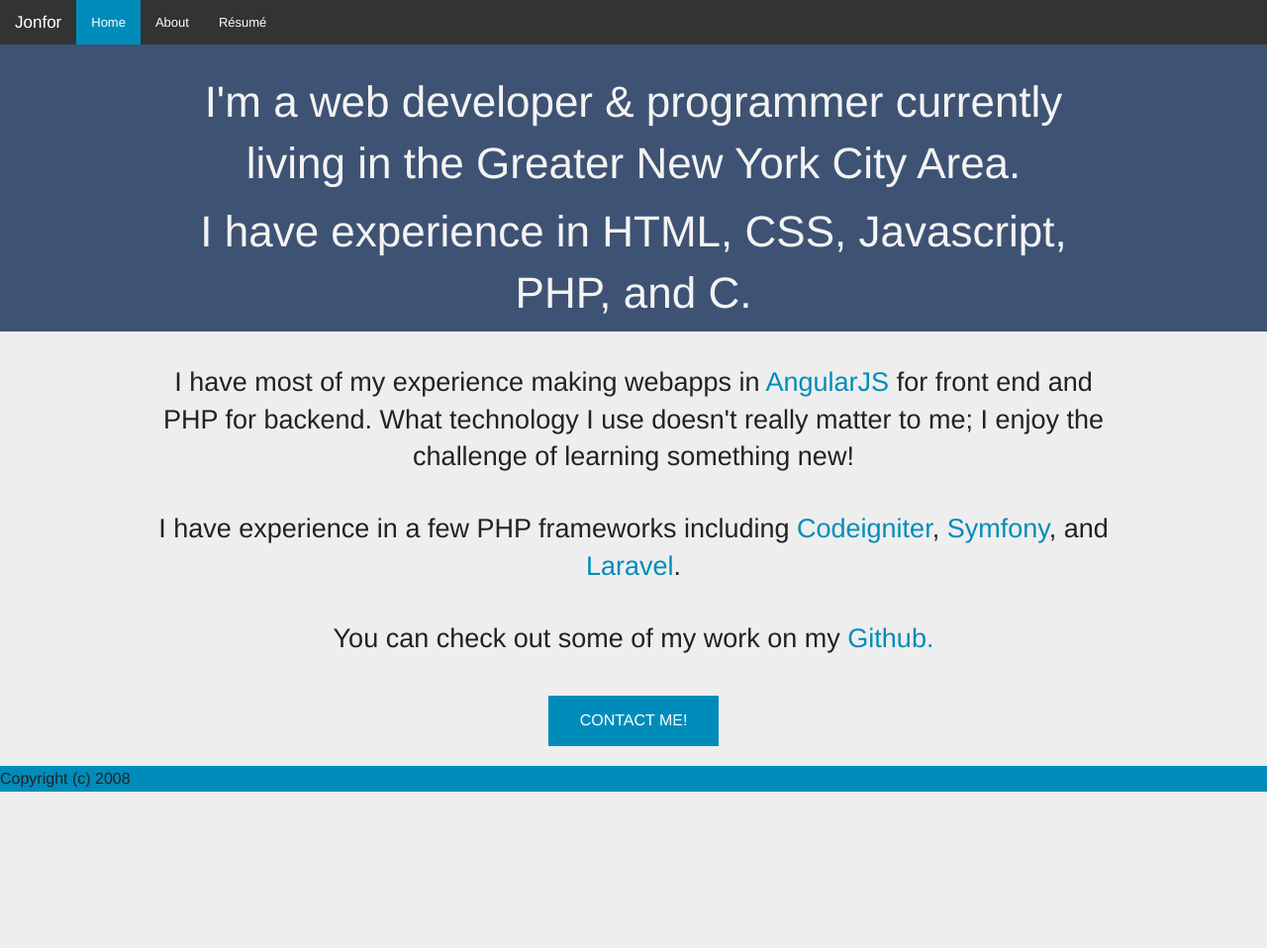
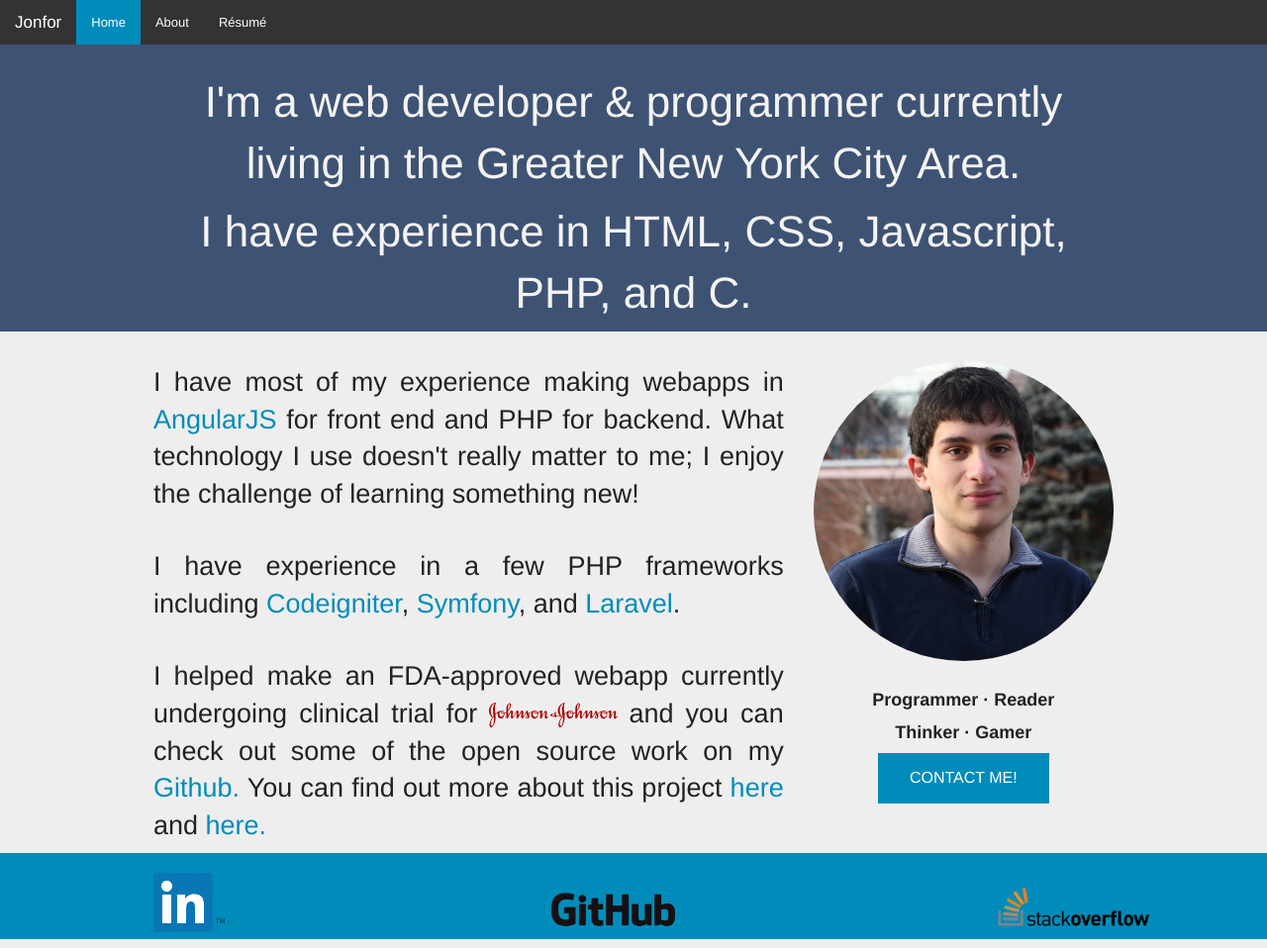
Before and after one commit to Jonfor/jonfor, a plain HTML site: page index.html in a window 1280 px wide. Shown: the whole page at 99% size. Before the commit the page ends 870 px from the top, so only its background shows below. Drawn offline with Linux system fonts and the light colour scheme.

Commit message:
Added J&J and personal info on homepage.

```diff
--- a/css/app.css
+++ b/css/app.css
@@ -14,7 +14,7 @@ body {
 
 .body-text-wrapper {
 	margin-top: 30px;
-	text-align: center;
+	text-align: justify;
 }
 
 .about-intro {
@@ -78,7 +78,6 @@ html, body {
 }
 
 .footer-large {
-	clear: both;
 	padding-bottom: 100px;
 }
 
@@ -86,17 +85,21 @@ html, body {
 	padding-top: 20px;
 }
 
-#footer-links {
+.footer-links {
 	margin: -52px 0 0 52px;
 	overflow: auto;
     width: 100%;
 }
 
-#footer-links div {
+.footer-links div {
 	width: 50%;
 	float: left;
 }
 
-#footer-links div a {
+.footer-links div a {
 	float: right;
 }
+
+.personal-info {
+	text-align: center;
+}
--- a/index.html
+++ b/index.html
@@ -15,7 +15,7 @@
       <nav class="top-bar" data-topbar role="navigation">
         <ul class="title-area">
           <li class="name">
-            <h1><a href="#">Jonfor</a></h1>
+            <h2><a href="#">Jonfor</a></h2>
           </li>
 
           <li class="toggle-topbar menu-icon"><a href="#"><span></span></a></li>
@@ -38,42 +38,96 @@
 
       <div id="header-wrapper">
         <div class="row">
-          <div class="small-12 columns">
+          <div class="large-12 columns show-for-large-up">
             <h1 class="header-text">I'm a web developer & programmer currently living in the Greater New York City Area.</h1>
             <h1 class="header-text">I have experience in HTML, CSS, Javascript, PHP, and C.</h1>
+          </div>
+          <div class="small-12 columns show-for-small-up hide-for-large-up">
+            <h3 class="header-text">I'm a web developer & programmer currently living in the Greater New York City Area.</h3>
+            <h3 class="header-text">I have experience in HTML, CSS, Javascript, PHP, and C.</h3>
+            <a class="button" target="_blank" href="mailto:forscherjonathan@gmail.com?Subject=Hey%20Jon!">CONTACT ME!</a>
           </div>
         </div>
       </div>
 
       <div class="row body-text-wrapper">
-        <div class="small-12 columns">
+        <div class="large-8 small-12 columns">
           <h3>
             I have most of my experience making webapps in <a href="https://angularjs.org/">AngularJS</a> for front end and PHP for backend.
             What technology I use doesn't really matter to me; I enjoy the challenge of learning something new!
           </h3>
-          </br>
+          <br/>
           <h3>
             I have experience in a few PHP frameworks including <a href="http://www.codeigniter.com/">Codeigniter</a>,
             <a href="http://symfony.com/">Symfony</a>,
             and <a href="http://laravel.com/">Laravel</a>.
           </h3>
-          </br>
+          <br/>
           <h3>
-            You can check out some of my work on my <a href="https://github.com/Jonfor">Github.</a>
+            I helped make an FDA-approved webapp currently undergoing clinical
+            trial for <img src="./img/JohnsonandJohnsonLogo.svg" alt="Johnson & Johnson">
+            and you can check out some of the open source work on my
+            <a href="https://github.com/Jonfor">Github.</a>
+            You can find out more about this project
+            <a href="https://clinicaltrials.gov/ct2/show/NCT02299700">here</a>
+            and
+            <a href="http://www.autismspeaks.org/science/science-news/autism-knowledge-engine-wins-microsoft-hug-award">here.</a>
           </h3>
         </div>
-      </div>
-      <div class="row body-text-wrapper">
-        <div class="small-12 columns">
-          <a class="button" target="_blank" href="mailto:forscherjonathan@gmail.com?Subject=Hey%20Jon!">CONTACT ME!</a>
+        <div class="large-4 small-12 columns personal-info">
+          <img id="self" src="./img/best_looking_guy_ever.jpg" alt="A picture of me!" title="Get your mouse off of me!">
+          <h5><b>Programmer · Reader</b></h5>
+          <h5><b>Thinker · Gamer</b></h5>
+            <a class="button" target="_blank" href="mailto:forscherjonathan@gmail.com?Subject=Hey%20Jon!">CONTACT ME!</a>
         </div>
       </div>
 
       <div class="push"></div>
     </div>
 
-    <div class="footer">
-      <p>Copyright (c) 2008</p>
+    <div class="footer show-for-large-up">
+      <div class="row footer-offset">
+        <div class="large-12 columns">
+          <a href="https://www.linkedin.com/in/jonforscher">
+            <img src="img/linkedIn.png" alt="My LinkedIn" title="Go to my LinkedIn">
+          </a>
+          <div class="footer-links footer-links">
+            <div>
+              <a href="https://github.com/Jonfor">
+                <img src="img/GitHub_Logo.png" alt="My Github" title="Go to my Github" width="145" height="30">
+              </a>
+            </div>
+            <div>
+              <a href="http://stackoverflow.com/users/1827076/jonfor">
+                <img src="img/so-logo.png" alt="My Stackoverflow" title="Go to my Stackoverflow" width="175">
+              </a>
+            </div>
+          </div>
+        </div>
+      </div>
+    </div>
+    <div class="footer footer-small show-for-small-only">
+      <div class="row footer-offset">
+        <div class="small-12 columns">
+          <ul>
+            <li>
+              <a href="https://www.linkedin.com/in/jonforscher">
+                <img src="img/linkedIn.png" alt="My LinkedIn" title="Go to my LinkedIn" width="80">
+              </a>
+            </li>
+            <li class="stackoverflow">
+              <a href="http://stackoverflow.com/users/1827076/jonfor">
+                <img src="img/so-logo.png" alt="My Stackoverflow" title="Go to my Stackoverflow" width="200">
+              </a>
+            </li>
+            <li class="github">
+              <a href="https://github.com/Jonfor">
+                <img src="img/GitHub_Logo.png" alt="My Github" title="Go to my Github" width="150">
+              </a>
+            </li>
+          </ul>
+        </div>
+      </div>
     </div>
 
     <script src="js/vendor/jquery.js"></script>
```
Also changed, not shown: img/JohnsonandJohnsonLogo.svg (added).
